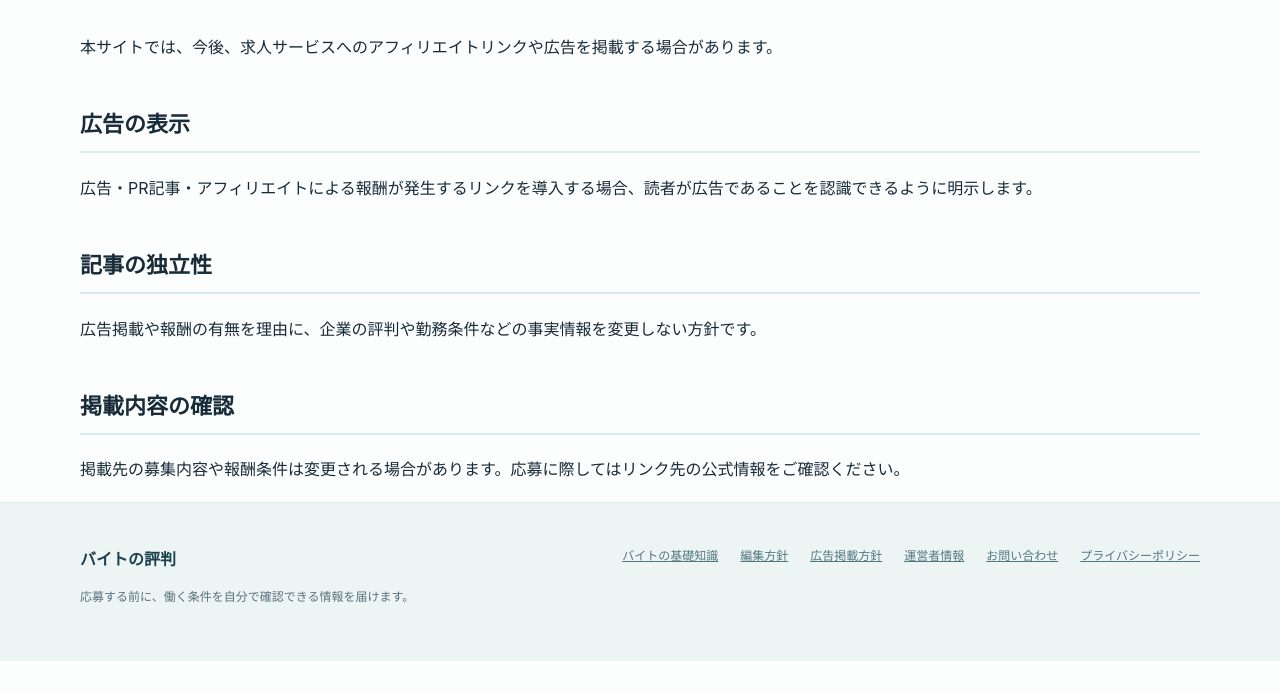
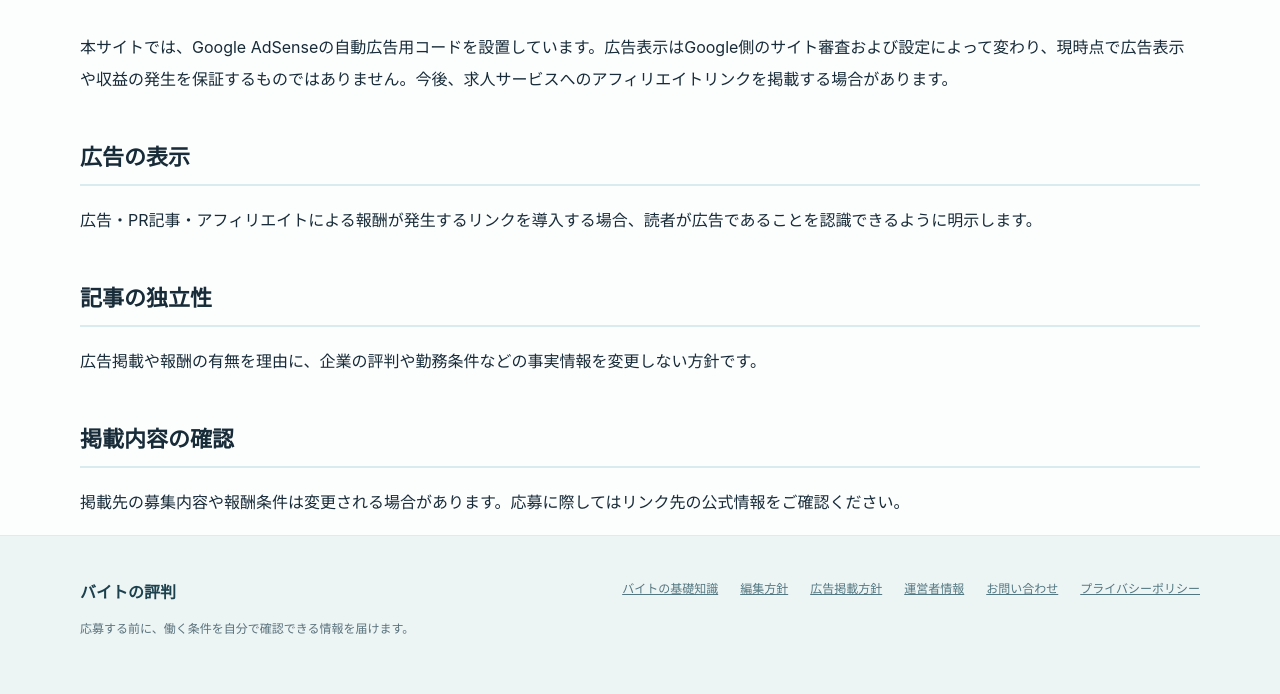
Before and after one commit to japanwillis/baito-hyouban, an Astro site: page /advertising in a window 1280 px wide. Shown: the part 208-902 px from the top of the page. Before the commit the page ends 869 px from the top, so only its background shows below. Built offline with nearby package versions, Linux system fonts and the light colour scheme; Astro itself is replaced by a stand-in of ours.

Commit message:
Update advertising policy for AdSense auto ads integration

```diff
--- a/src/pages/advertising.astro
+++ b/src/pages/advertising.astro
@@ -4,7 +4,7 @@ import Base from '../layouts/Base.astro';
 <Base title="広告掲載方針" description="バイトの評判の広告・アフィリエイトに関する方針をご案内します。">
   <div class="page-head"><h1>広告掲載方針</h1></div>
   <section class="article-content">
-    <p>本サイトでは、今後、求人サービスへのアフィリエイトリンクや広告を掲載する場合があります。</p>
+    <p>本サイトでは、Google AdSenseの自動広告用コードを設置しています。広告表示はGoogle側のサイト審査および設定によって変わり、現時点で広告表示や収益の発生を保証するものではありません。今後、求人サービスへのアフィリエイトリンクを掲載する場合があります。</p>
     <h2>広告の表示</h2><p>広告・PR記事・アフィリエイトによる報酬が発生するリンクを導入する場合、読者が広告であることを認識できるように明示します。</p>
     <h2>記事の独立性</h2><p>広告掲載や報酬の有無を理由に、企業の評判や勤務条件などの事実情報を変更しない方針です。</p>
     <h2>掲載内容の確認</h2><p>掲載先の募集内容や報酬条件は変更される場合があります。応募に際してはリンク先の公式情報をご確認ください。</p>
```
